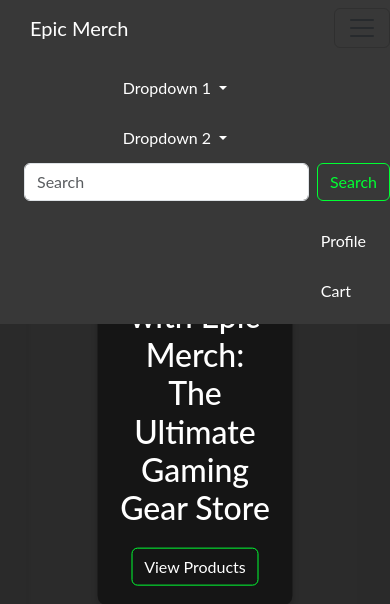
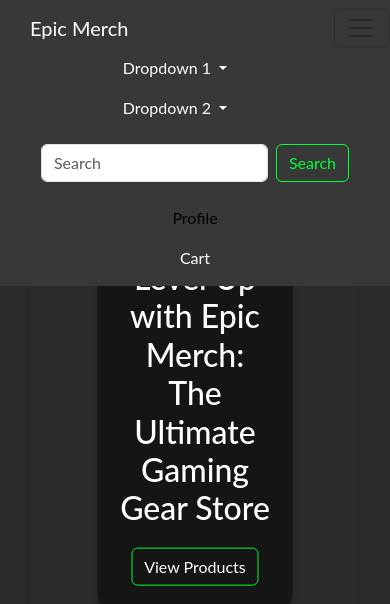
Before and after one commit to nazar0309/epic_merch, a Django app: template home/templates/home/index.html in a window 390 px wide, after a click that opens the changed part. Shown: the top 604 px of the page. Run offline with Django 3.2, Linux system fonts and the light colour scheme; the template is opened without the code that fills it, so the values that code supplies are empty.

Commit message:
Style header and make it respomsive

```diff
--- a/static/css/base.css
+++ b/static/css/base.css
@@ -4,6 +4,25 @@ body {
     height: calc(100vh - 164px);
     color: #555;
     font-family: 'Lato';
+}
+
+/* Ensure dropdowns-search aligns to the left and profile-cart aligns to the right */
+/* Dropdowns and search bar alignment */
+.dropdowns-search {
+    width: 80%; /* Reduce width to bring closer to the center */
+    display: flex;
+    align-items: center;
+    justify-content: center; /* Even spacing between dropdowns and search */
+    gap: 1em; /* Adjust spacing between dropdowns and search bar */
+    margin-right: 2em; /* Fine-tune positioning */
+}
+
+.profile-cart {
+    display: flex;
+    align-items: center;
+    justify-content: flex-end; /* Align to the right */
+    flex: 1; /* Allow space to expand */
+    margin-right: 1.5em;
 }
 
 /* Main background color for the navbar */
@@ -99,17 +118,18 @@ body {
     color: white;
 }
 
-/* Media query for responsive navbar */
+/* Responsive layout for mobile devices */
 @media (max-width: 768px) {
-    .navbar-collapse {
+    .dropdowns-search,
+    .profile-cart {
+        justify-content: center; /* Center both sections on mobile */
+        margin: 0; /* Remove extra margins */
         text-align: center;
+        flex-direction: column; /* Stack items vertically */
     }
 
-    .navbar-nav {
-        margin-top: 15px;
-    }
-
-    .navbar-nav .nav-link {
-        margin: 5px 0;
+    .dropdowns-search {
+        width: 100%; /* Expand to full width on mobile */
+        margin-bottom: 1em; /* Add spacing between blocks */
     }
 }
--- a/templates/base.html
+++ b/templates/base.html
@@ -48,7 +48,9 @@
                 </button>
 
                 <!-- Centered Content: Dropdowns and Search Bar -->
-              <div class="collapse navbar-collapse justify-content-center w-100" id="navbarNav">
+                <div class="collapse navbar-collapse" id="navbarNav">
+                    <div class="dropdowns-search me-auto d-flex align-items-center">
+                        <div>
                             <ul class="navbar-nav me-4">
                                 <!-- First Dropdown -->
                                 <li class="nav-item dropdown me-3">
@@ -75,16 +77,17 @@
                                     </ul>
                                 </li>
                             </ul>
-
+                        </div>
+                        <div>
                         <!-- Search Bar -->
-                  <form class="d-flex ms-4">
+                            <form class="d-flex">
                                 <input class="form-control me-2" type="search" placeholder="Search" aria-label="Search">
                                 <button class="btn btn-outline-success" type="submit">Search</button>
                             </form>
                         </div>
-
-              <!-- Links on the Right -->
-              <ul class="navbar-nav ms-auto">
+                    </div>
+                    <div class="profile-cart ms-auto d-flex align-items-center">
+                        <ul class="navbar-nav">
                             <li class="nav-item">
                                 <a class="nav-link active" aria-current="page" href="#">Profile</a>
                             </li>
@@ -93,9 +96,10 @@
                             </li>
                         </ul>
                     </div>
+                </div>
+            </div>
         </nav>
     </header>
-
 
     {% if messages %}
         <div class="message-container"></div>
```
Lines whose indentation alone changed are shown as unchanged.
